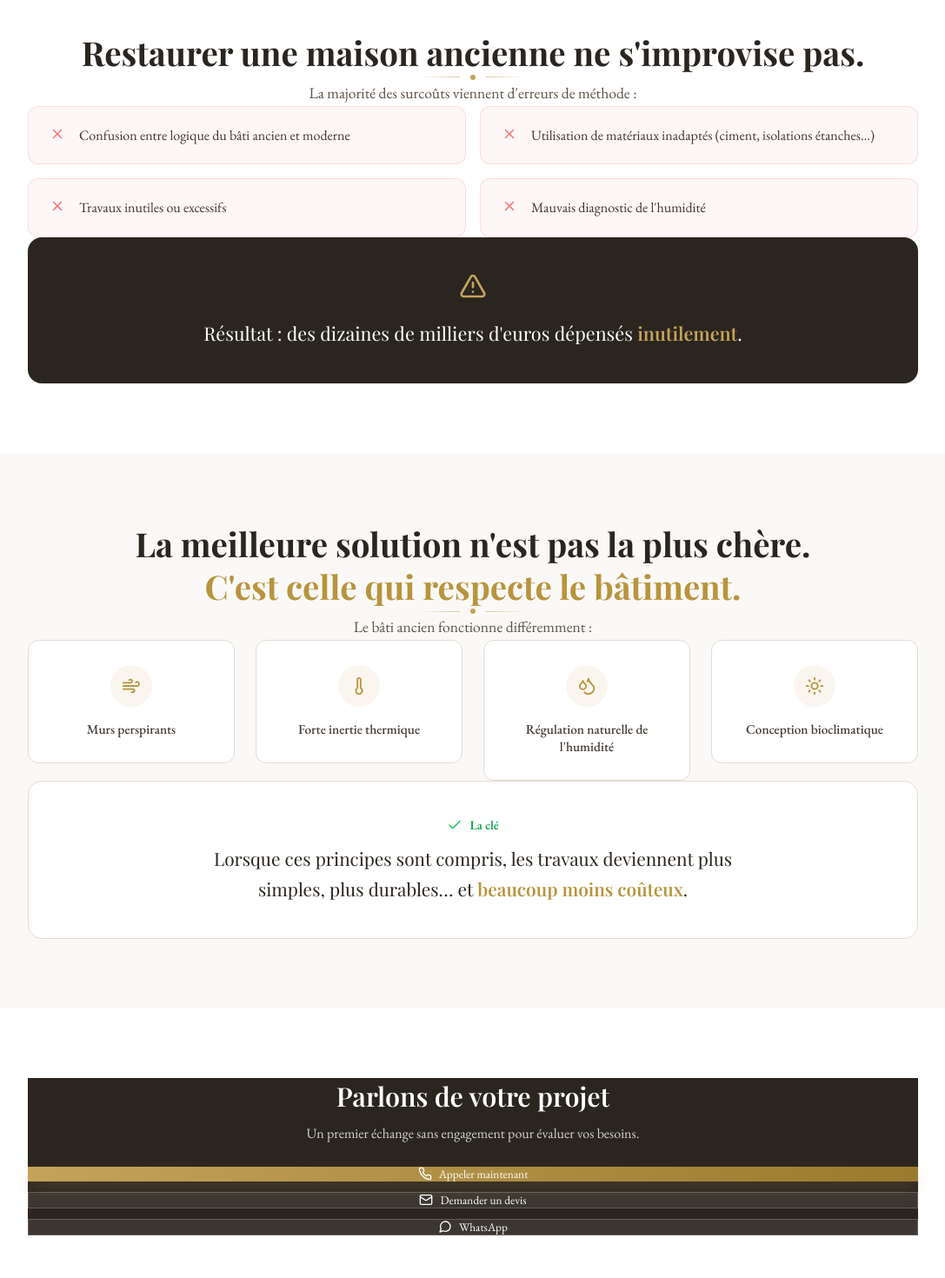
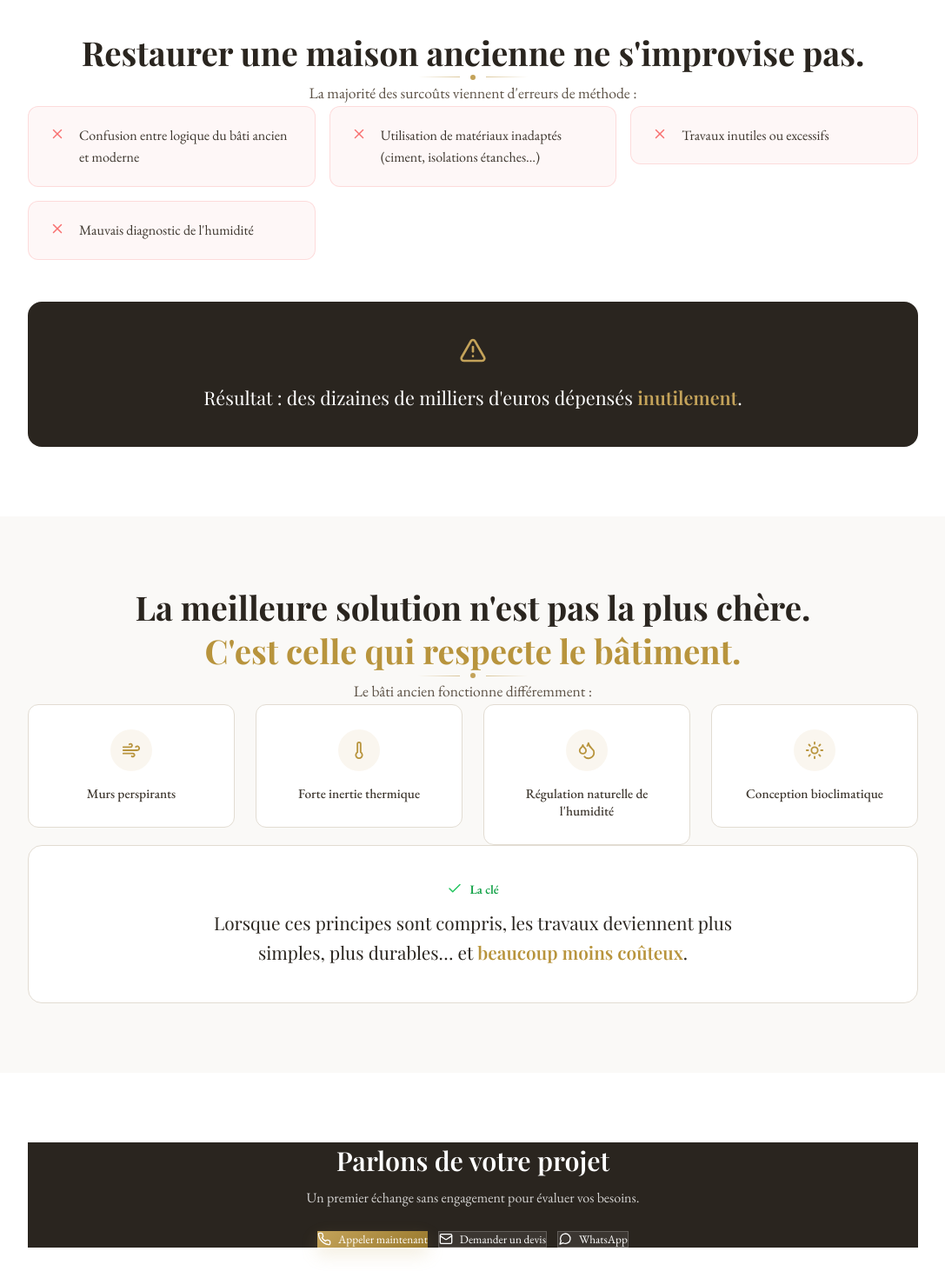
Before and after one commit to Tom-Soa/optima-bati-ancien, a React (Vite) app: page / in a window 1280 px wide. Shown: the part 780-2250 px from the top of the page at 87% size, without its empty margins (96-1183 px from the left). Built offline with nearby package versions, Linux system fonts and the light colour scheme; a web font is replaced by a local one.

Commit message:
Update App.jsx

```diff
--- a/src/App.jsx
+++ b/src/App.jsx
@@ -142,7 +142,7 @@ function CTABanner({ variant = "default" }) {
       <p style={{ fontFamily: body, opacity: 0.8, marginBottom: "1.75rem", maxWidth: "28rem", margin: "0 auto 1.75rem" }}>
         Un premier échange sans engagement pour évaluer vos besoins.
       </p>
-      <div className="flex flex-col sm:flex-row gap-3 justify-center">
+      <div style={{display: "flex", flexWrap: "wrap", gap: "0.75rem", justifyContent: "center"}}>
         {[
           { icon: Phone, label: "Appeler maintenant", action: () => window.open("tel:+33677454438"), primary: true },
           { icon: Mail, label: "Demander un devis", action: () => window.open("mailto:optimaexpertise46@gmail.com") },
@@ -480,7 +480,7 @@ function ProblemSection() {
           title="Restaurer une maison ancienne ne s'improvise pas."
           subtitle="La majorité des surcoûts viennent d'erreurs de méthode :"
         />
-        <div className="grid md:grid-cols-2 gap-4 mb-12">
+        <div style={{display:"grid", gridTemplateColumns:"repeat(auto-fit, minmax(280px, 1fr))", gap:"1rem", marginBottom:"3rem"}}>
           {problems.map((p, i) => (
             <AnimDiv key={i} delay={i * 100} direction="left">
               <div style={{
```
